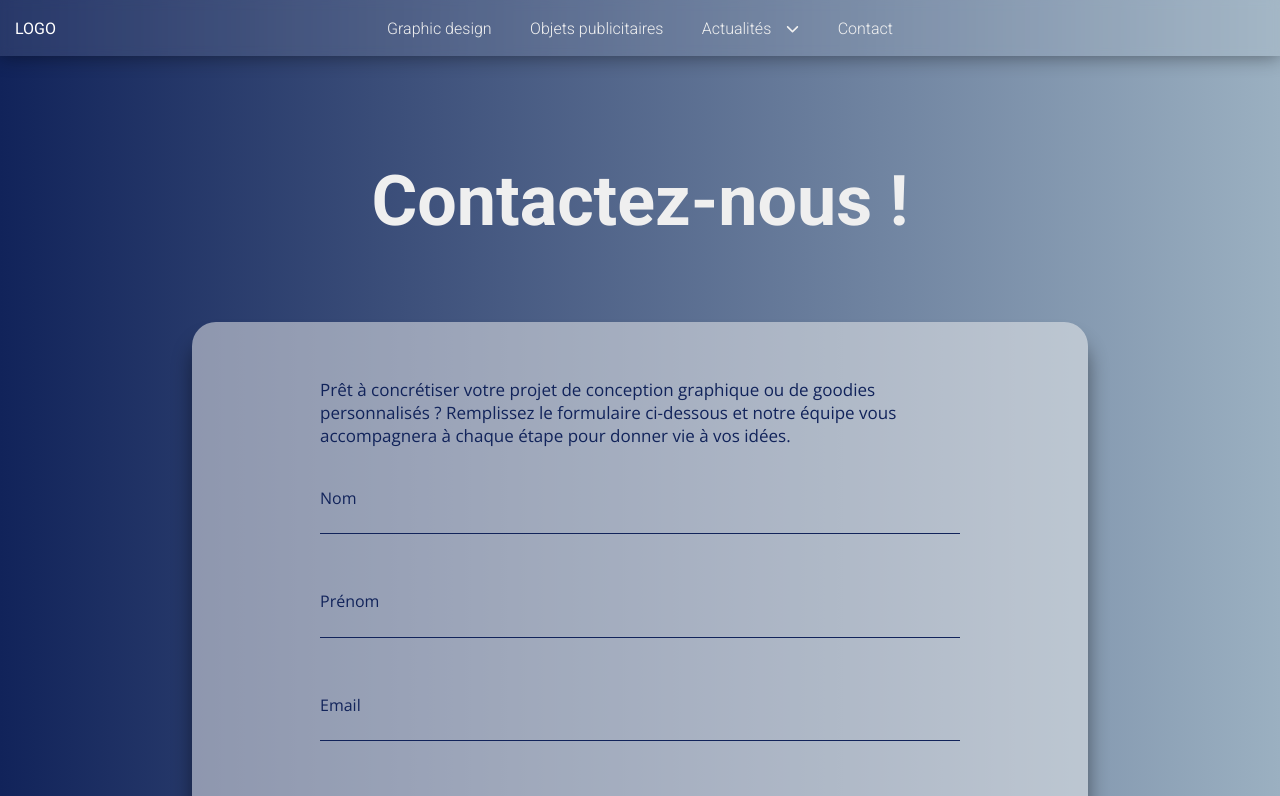
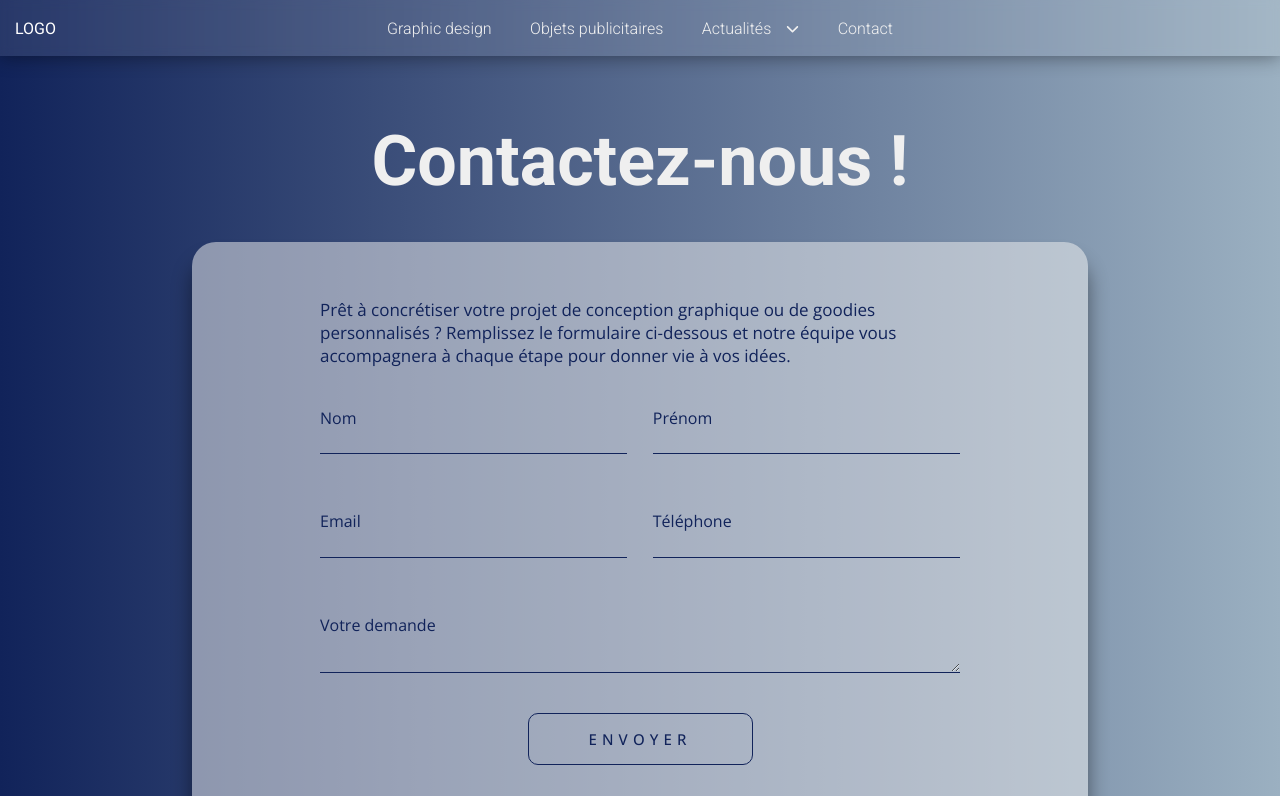
Before and after one commit to Scharlyopitz/One-comm, a React (Vite) app: page /contact in a window 1280 px wide. Shown: the top 796 px of the page. Built offline with nearby package versions, Linux system fonts and the light colour scheme.

Commit message:
Style formulaire page contact

```diff
--- a/src/components/Contact/ContactezNous.jsx
+++ b/src/components/Contact/ContactezNous.jsx
@@ -18,15 +18,29 @@ function Formulaire() {
         </span>
       </div>
       <form action="">
+        <div className="fullNameContainer">
+          <div>
             <label htmlFor="name">Nom</label>
             <input autoComplete="off" type="text" name="name" id="name" />
+          </div>
 
+          <div>
             <label htmlFor="firstName">Prénom</label>
-        <input autoComplete="off" type="text" name="firstName" id="firstName" />
+            <input
+              autoComplete="off"
+              type="text"
+              name="firstName"
+              id="firstName"
+            />
+          </div>
+        </div>
 
+        <div className="contactContainer">
+          <div>
             <label htmlFor="email">Email</label>
             <input autoComplete="off" type="email" name="email" id="email" />
-
+          </div>
+          <div>
             <label htmlFor="phone">Téléphone</label>
             <input
               autoComplete="off"
@@ -35,9 +49,11 @@ function Formulaire() {
               id="phone"
               maxLength="10"
             />
+          </div>
+        </div>
 
         <label htmlFor="demande">Votre demande</label>
-        <input autoComplete="off" type="text" name="demande" id="demande" />
+        <textarea autoComplete="off" name="demande" id="demande"></textarea>
 
         <input type="submit" value="ENVOYER" className="btn" />
       </form>
--- a/src/sass/contact/_contactezNous.scss
+++ b/src/sass/contact/_contactezNous.scss
@@ -2,11 +2,14 @@
   display: flex;
   flex-direction: column;
   align-items: center;
-  padding: 20vh 0;
+  padding: 15vh 0 0;
+  height: 100vh;
+  position: sticky;
+  top: 0;
 
   //   FORMULAIRE
   .formulaire {
-    margin: 10vh auto 0;
+    margin: 5vh auto;
     width: 70vw;
     padding: 7vh 10%;
     background-color: $WhiteOpct;
@@ -15,6 +18,26 @@
     display: flex;
     flex-direction: column;
     gap: 5vh;
+
+    .fullNameContainer,
+    .contactContainer {
+      gap: 2vw;
+
+      div {
+        display: flex;
+        flex-direction: column;
+        width: 50%;
+      }
+    }
+    .fullNameContainer {
+      display: flex;
+      justify-content: space-between;
+    }
+
+    .contactContainer {
+      display: flex;
+      justify-content: space-between;
+    }
 
     &,
     input {
@@ -32,16 +55,16 @@
       flex-direction: column;
       text-align: start;
 
-      input {
+      input,
+      textarea {
+        border: none;
+        border-bottom: 1px solid $LinearDarkBlue;
+        margin-top: 0.8vh;
         background-color: transparent;
         outline: none;
+      }
 
-        & {
-          border: none;
-          border-bottom: 1px solid $LinearDarkBlue;
-          margin-top: 0.8vh;
-        }
-
+      input {
         &[type="text"],
         &[type="tel"],
         &[type="email"] {
@@ -51,13 +74,15 @@
 
       .btn {
         cursor: pointer;
-        font-size: 20px;
+        font-size: 15px;
+        font-weight: 500;
         padding: 15px 60px;
         border-radius: 10px;
         width: fit-content;
         border: 1px solid $LinearDarkBlue;
         letter-spacing: 2px;
-        margin: 7vh auto 0;
+        margin: 5vh auto 0;
+        letter-spacing: 0.4vw;
       }
     }
   }
--- a/src/sass/contact/_rdvSection.scss
+++ b/src/sass/contact/_rdvSection.scss
@@ -1,4 +1,5 @@
 .rdvSection {
+  position: relative;
   background-color: $White;
   color: $DarkBlue;
   padding: 20vh 0;
--- a/src/style/style.css
+++ b/src/style/style.css
@@ -105,10 +105,13 @@ li {
   display: flex;
   flex-direction: column;
   align-items: center;
-  padding: 20vh 0;
+  padding: 15vh 0 0;
+  height: 100vh;
+  position: sticky;
+  top: 0;
 }
 .contactezNous .formulaire {
-  margin: 10vh auto 0;
+  margin: 5vh auto;
   width: 70vw;
   padding: 7vh 10%;
   background-color: rgba(239, 239, 239, 0.5176470588);
@@ -117,6 +120,24 @@ li {
   display: flex;
   flex-direction: column;
   gap: 5vh;
+}
+.contactezNous .formulaire .fullNameContainer,
+.contactezNous .formulaire .contactContainer {
+  gap: 2vw;
+}
+.contactezNous .formulaire .fullNameContainer div,
+.contactezNous .formulaire .contactContainer div {
+  display: flex;
+  flex-direction: column;
+  width: 50%;
+}
+.contactezNous .formulaire .fullNameContainer {
+  display: flex;
+  justify-content: space-between;
+}
+.contactezNous .formulaire .contactContainer {
+  display: flex;
+  justify-content: space-between;
 }
 .contactezNous .formulaire,
 .contactezNous .formulaire input {
@@ -132,31 +153,33 @@ li {
   flex-direction: column;
   text-align: start;
 }
-.contactezNous .formulaire form input {
-  background-color: transparent;
-  outline: none;
-}
-.contactezNous .formulaire form input {
+.contactezNous .formulaire form input,
+.contactezNous .formulaire form textarea {
   border: none;
   border-bottom: 1px solid #11235a;
   margin-top: 0.8vh;
+  background-color: transparent;
+  outline: none;
 }
 .contactezNous .formulaire form input[type=text], .contactezNous .formulaire form input[type=tel], .contactezNous .formulaire form input[type=email] {
   margin-bottom: 7vh;
 }
 .contactezNous .formulaire form .btn {
   cursor: pointer;
-  font-size: 20px;
+  font-size: 15px;
+  font-weight: 500;
   padding: 15px 60px;
   border-radius: 10px;
   width: -moz-fit-content;
   width: fit-content;
   border: 1px solid #11235a;
   letter-spacing: 2px;
-  margin: 7vh auto 0;
+  margin: 5vh auto 0;
+  letter-spacing: 0.4vw;
 }
 
 .rdvSection {
+  position: relative;
   background-color: #efefef;
   color: #0e2244;
   padding: 20vh 0;
```
Also changed, not shown: 1 other file (tests, documents, lock files or other folders). Lines whose indentation alone changed are shown as unchanged.
